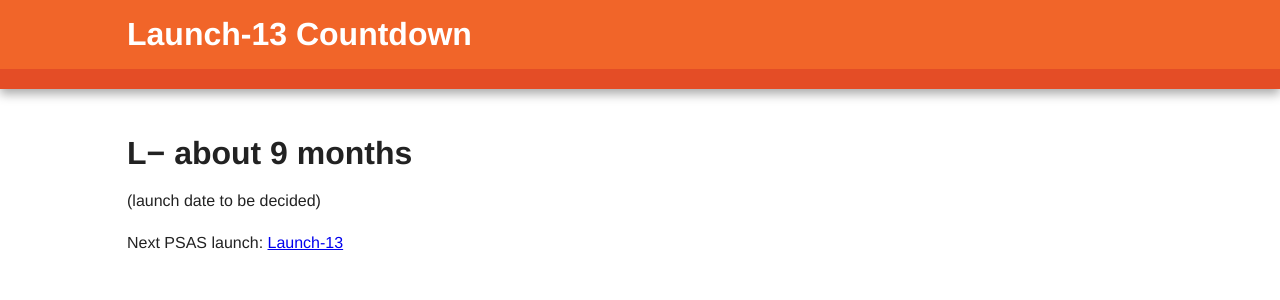
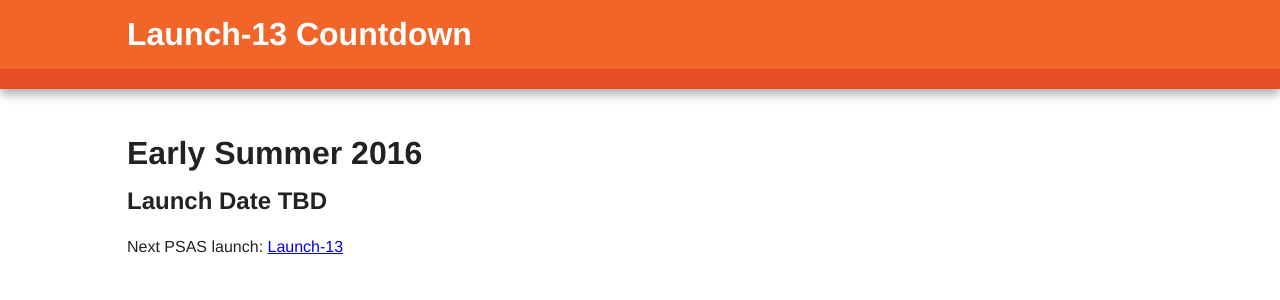
Before and after one commit to psas/countdown, a Jekyll site: the page built from index.markdown, in a window 1280 px wide. Shown: the top 300 px of the page. Built offline with Jekyll 4.4.1, drawn with Linux system fonts in a browser that asks for light colours.

Commit message:
human readable date in yaml, convert in jekyll, better fuzzy date in tbd view

```diff
--- a/_config.yml
+++ b/_config.yml
@@ -1 +1,2 @@
 markdown: kramdown
+timezone: America/Los_Angeles
--- a/_data/launch.yml
+++ b/_data/launch.yml
@@ -1,4 +1,4 @@
-launch: 1465146000.0
+launch: 2016-06-01T17:00:00
 certainty: TBD
 name: Launch-13
 link: https://github.com/psas/Launch-13
--- a/countdown.json
+++ b/countdown.json
@@ -2,7 +2,7 @@
 layout: none
 ---
 {
-    "launch": {{ site.data.launch.launch }},
+    "launch": {{ site.data.launch.launch | date: '%s' }},
     "certainty": "{{ site.data.launch.certainty }}",
     "name": "{{ site.data.launch.name }}",
     "link": "{{ site.data.launch.link }}",
--- a/index.markdown
+++ b/index.markdown
@@ -6,12 +6,18 @@ layout: base
 <div id="countdown">
 
 {% if site.data.launch.certainty == "TBD" %}
-
-    {% if site.data.launch.launch | minus: nowunix | times: 0.00001157407 > 45 %}
-        {% capture launch %}{{ site.data.launch.launch | minus: nowunix | divided_by: 2592000 }}{% endcapture %}
-        <h1>L&minus; about {{ launch | split: '.' | first }} months</h1>
-        <p>(launch date to be decided)</p>
-    {% endif %}
+  <h1>
+    {% assign m = site.data.launch.launch | date: "%B" %}
+    {% case m %}
+      {% when 'January' or 'February' %}Winter
+      {% when 'March' or 'April' %}Spring
+      {% when 'May' or 'June' %}Early Summer
+      {% when 'July' or 'August' or 'September' %}Late Summer
+      {% when 'October' %}Fall
+      {% when 'November' or 'December' %}Winter
+      {% endcase %}
+    {{ site.data.launch.launch | date: '%Y'}}</h1>
+  <h2 class="warning">Launch Date TBD</h2>
 {% endif %}
 </div>
 
```
